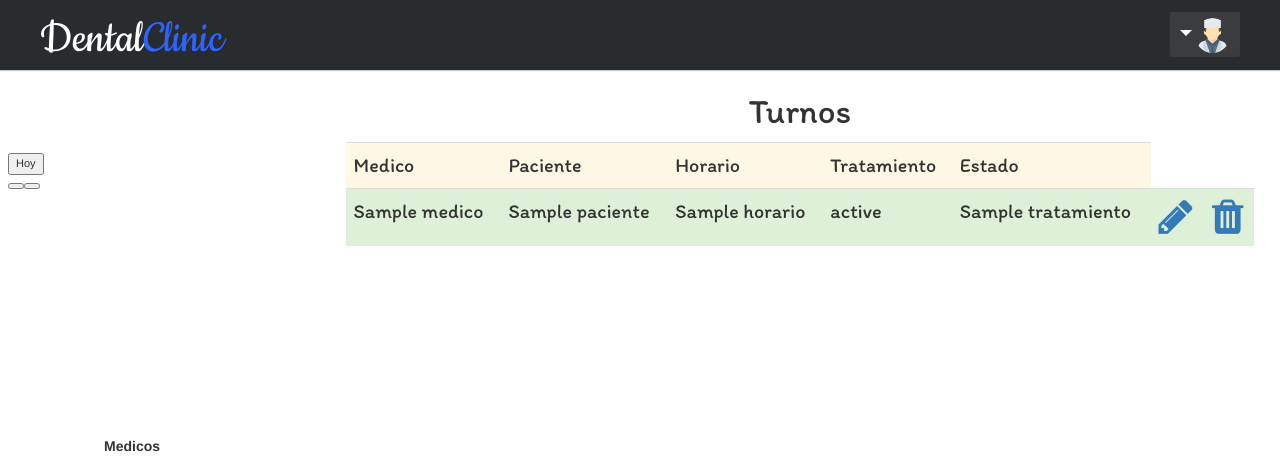
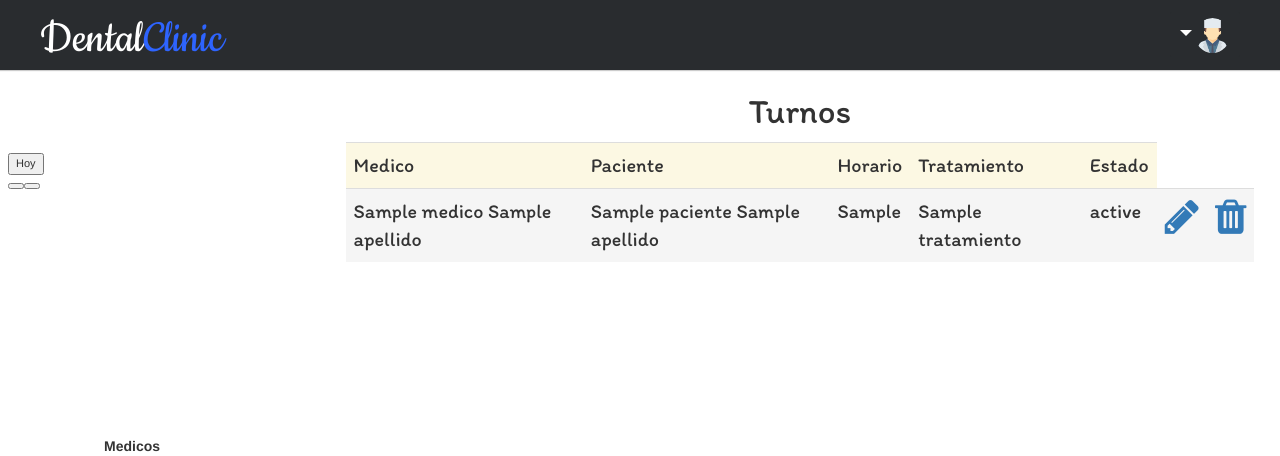
Before and after one commit to Maruu32/sistema-turnos, a Django app: template aplicacionTurnos/templates/aplicacionTurnos/home.html in a window 1280 px wide. Shown: the top 456 px of the page. Run offline with Django 3.2, Linux system fonts and the light colour scheme; the template is opened without the code that fills it: most values are stand-ins (such as "Sample title", 1, 10 or a date in 2020); some libraries are stand-ins or nearby versions.

Commit message:
cambios colores estados

```diff
--- a/aplicacionTurnos/static/css/header-user-dropdown.css
+++ b/aplicacionTurnos/static/css/header-user-dropdown.css
@@ -74,7 +74,7 @@
 .header-user-dropdown .header-limiter .header-user-menu{
 	position: relative;
 	float:right;
-	background-color:#3a3c3e;
+	background-color:#292c2f;
 	width:70px;
 	height:45px;
 	border-radius:2px;
--- a/aplicacionTurnos/static/css/style.css
+++ b/aplicacionTurnos/static/css/style.css
@@ -83,7 +83,7 @@
 
 h2 {
   font: normal 20px Cookie, Arial, Helvetica, sans-serif;
-}
+}="
 
 body {
   background-color: #e6e6e6;
@@ -142,3 +142,24 @@ background:transparent;
   text-shadow: 0 -1px 0 rgba(0, 0, 0, 0.25);
   background-color: transparent;;
 }
+
+
+.Ause{
+  background-color: #FE2E2E;
+}
+
+.Pend{
+  background-color: #BDBDBD;
+}
+
+.CM{
+  background-color: #FA58AC;
+}
+
+.CP{
+  background-color: #E2A9F3;
+}
+
+.Aten{
+  background-color: #A9F5BC;
+}
--- a/aplicacionTurnos/templates/aplicacionTurnos/home.html
+++ b/aplicacionTurnos/templates/aplicacionTurnos/home.html
@@ -23,7 +23,7 @@
     <!---Script librerias externas--->
     <script src="/static/js/bootstrap.min.js"></script>
 
-    <title>Sitema Turnos</title>
+    <title>Dental Clinic</title>
 
     <!---Inicio Script calendario (SACAR)--->
     <script>
@@ -95,14 +95,14 @@
                 <td class="warning">Estado</td>
               </tr>
               {% for turno in turnos %}
-              <tr>
-                  <td class="success">{{turno.medico}}</td>
-                  <td class="success">{{turno.paciente}}</td>
-                  <td class="success">{{turno.horario}}</td>
-                  <td class="success">{{turno.estado}}</td>
-                  <td class="success">{{turno.tratamiento}}
-                  <td class="success"><a href="{% url 'aplicacionTurnos.views.editarTurno' pk=turno.pk %}"><i class="fa fa-pencil fa-2x" aria-hidden="true"></i></a></td>
-                  <td class="success"><a href="{% url 'aplicacionTurnos.views.eliminarTurno' pk=turno.pk %}"><i class="fa fa-trash fa-2x" aria-hidden="true"></i></a></td>
+              <tr class="{{turno.estado}}">
+                  <td>{{turno.medico.nombre}} {{turno.medico.apellido}}</td>
+                  <td>{{turno.paciente.nombre}} {{turno.paciente.apellido}}</td>
+                  <td>{{turno.horario.horaInicio}}</td>
+                  <td>{{turno.tratamiento.nombre}}</td>
+                  <td>{{turno.estado}}</td>
+                  <td><a href="{% url 'aplicacionTurnos.views.editarTurno' pk=turno.pk %}"><i class="fa fa-pencil fa-2x" aria-hidden="true"></i></a></td>
+                  <td><a href="{% url 'aplicacionTurnos.views.eliminarTurno' pk=turno.pk %}"><i class="fa fa-trash fa-2x" aria-hidden="true"></i></a></td>
                 </tr>
               {% endfor %}
             </table>
--- a/aplicacionTurnos/templates/aplicacionTurnos/nuevoTratamiento.html
+++ b/aplicacionTurnos/templates/aplicacionTurnos/nuevoTratamiento.html
@@ -29,7 +29,6 @@
                     <td class="success">{{tratamiento.duracion}}</td>
                     <td class="success">{{tratamiento.precio}}</td>
                     <td class="success"><a href="{% url 'aplicacionTurnos.views.editarTratamiento' pk=tratamiento.pk %}"><i class="fa fa-pencil fa-2x" aria-hidden="true"></i></a></td>
-                    <td class="success"><a href="{% url 'aplicacionTurnos.views.editarTratamiento' pk=tratamiento.pk %}"><i class="fa fa-pencil fa-2x" aria-hidden="true"></i></a></td>
                     <td class="success"><a href="{% url 'aplicacionTurnos.views.eliminarTratamiento' pk=tratamiento.pk %}"><i class="fa fa-trash fa-2x" aria-hidden="true"></i></a></td>
                 </tr>
             {% endfor %}
--- a/aplicacionTurnos/templates/aplicacionTurnos/nuevoTurno.html
+++ b/aplicacionTurnos/templates/aplicacionTurnos/nuevoTurno.html
@@ -10,6 +10,7 @@
               {% form_input form.paciente %}
               {% form_input form.horario %}
               {% form_input form.tratamiento %}
+              {{ form.estado }}
               <div class="pull-right">
                 <input type="submit" class="btn btn-success" value="Guardar"/>
               </div>
```
Also changed, not shown: aplicacionTurnos/forms.py (+8 -6 lines).
